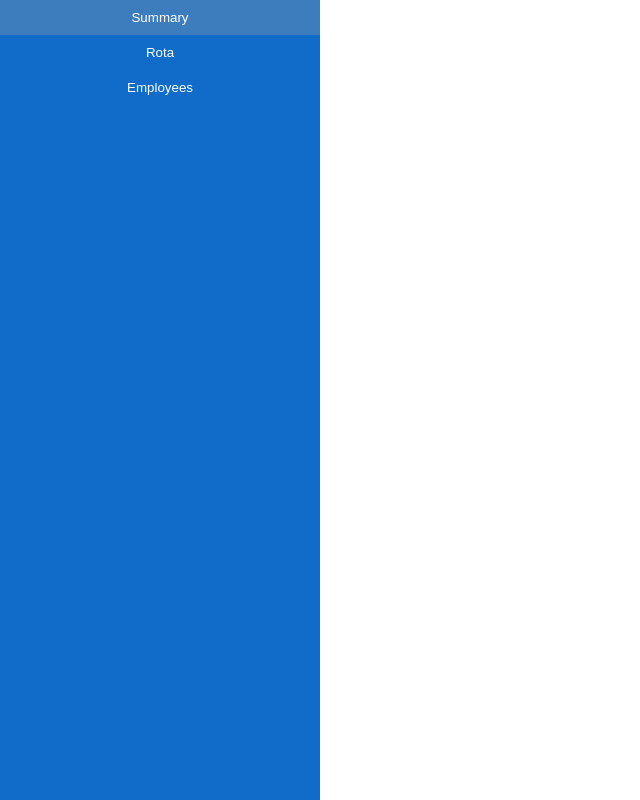
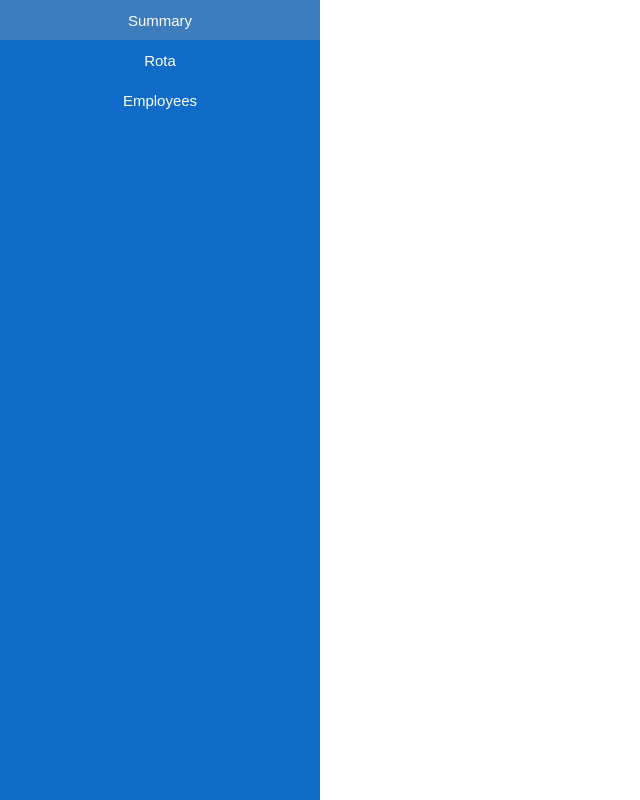
Before and after one commit to Furlough-Friends/rota-flex-101, a React (Create React App) app in the folder frontend/: page / in a window 1280 px wide. Shown: the whole page, without its empty margins (0-640 px from the left). Built offline with nearby package versions, Linux system fonts and the light colour scheme.

Commit message:
update the font

```diff
--- a/frontend/src/components/sidebar/sidebar.module.scss
+++ b/frontend/src/components/sidebar/sidebar.module.scss
@@ -14,6 +14,9 @@
   align-self: center;
   width: 100%;
   background-color: $colour-darkBlue;
+  height: 2.5rem;
+  font-size: 15px;
+  font-family: $font-primary;
 }
 
 .selectedMenuOption {
--- a/frontend/src/constants/styles.scss
+++ b/frontend/src/constants/styles.scss
@@ -1,2 +1,4 @@
 $colour-darkBlue: #106cc8;
 $colour-lightBlue: #3e7dbd;
+
+$font-primary: 'Rubik', sans-serif;
```
